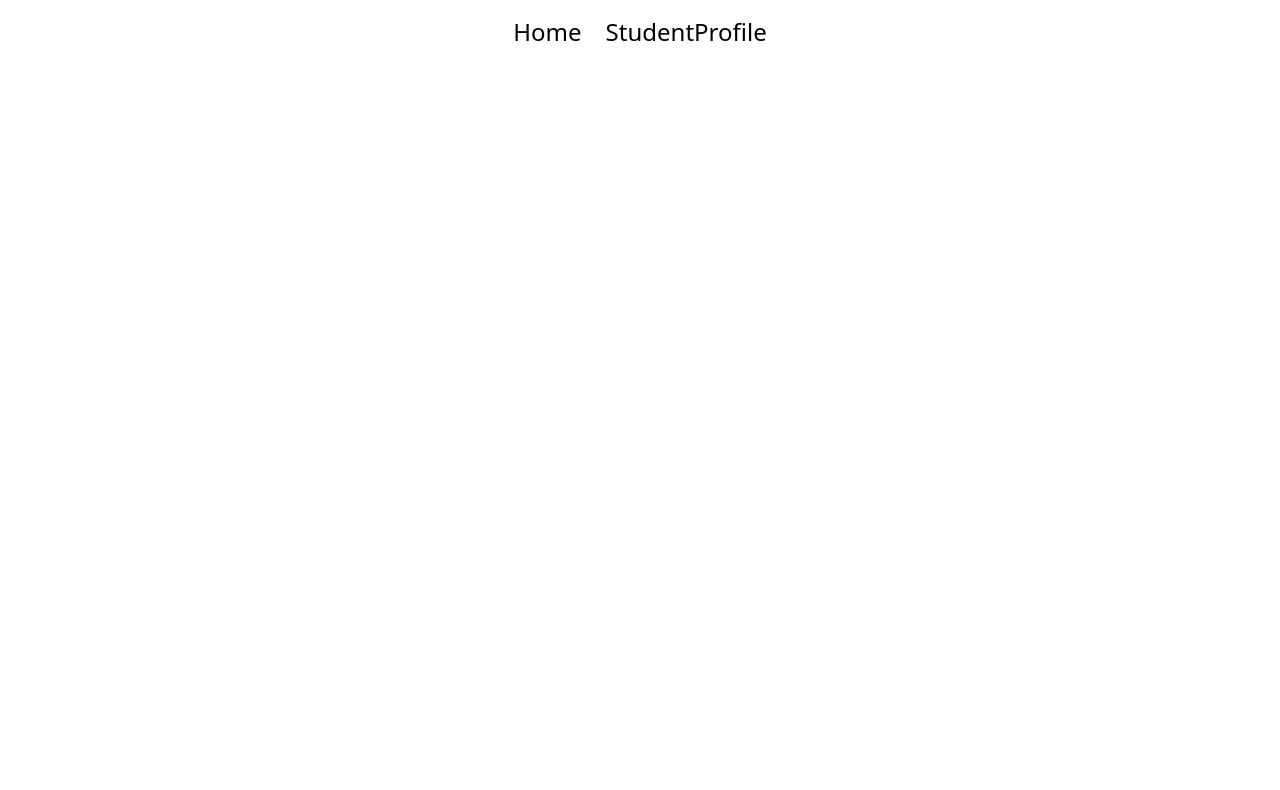
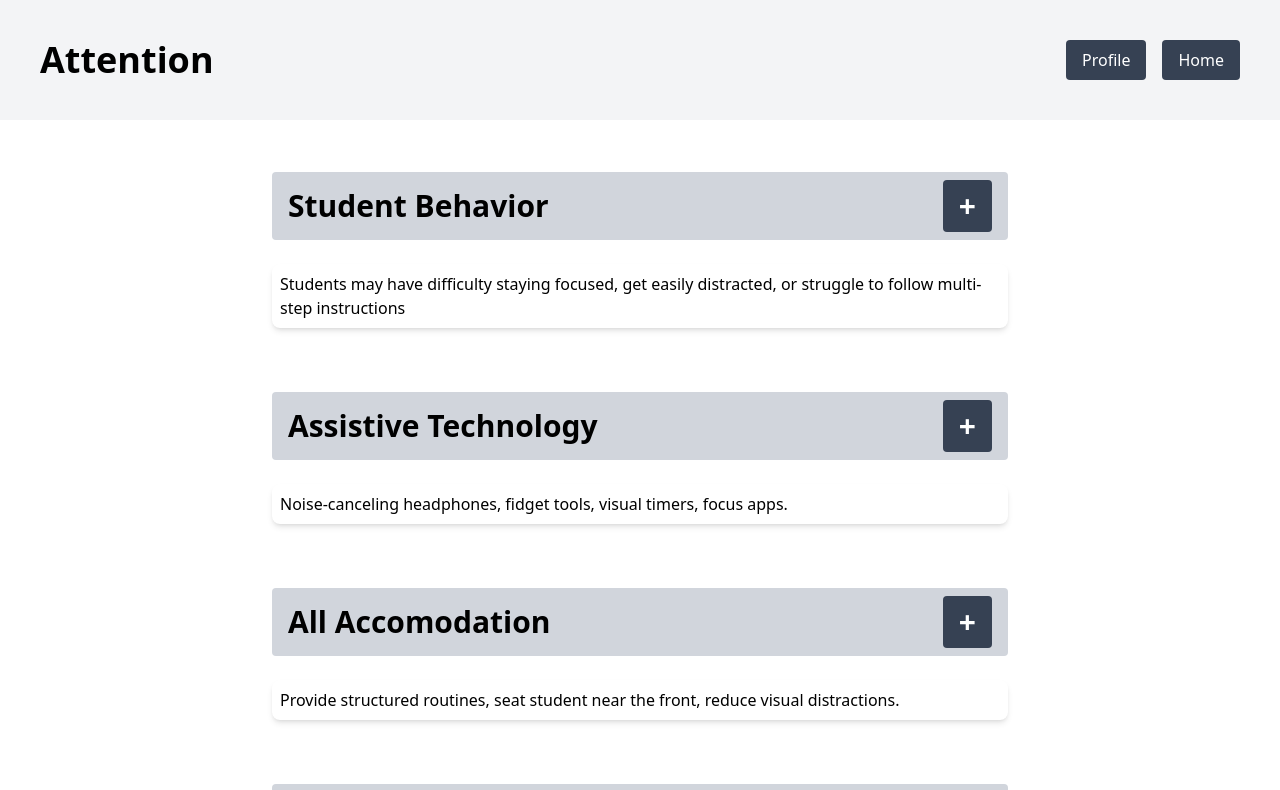
Before and after one commit to IkeAlmighty/hack-the-gap, a React (Vite) app in the folder client/: page /tags/Attention in a window 1280 px wide. Before the commit this address had no page. Shown: the top 790 px of the page. Built offline with nearby package versions, Linux system fonts and the light colour scheme.

Commit message:
fixed home buttons

```diff
--- a/client/src/RouterConfig.jsx
+++ b/client/src/RouterConfig.jsx
@@ -8,7 +8,7 @@ export default function RouterConfig() {
         <Routes>
             <Route index element={<Home />} />
             <Route path="/student-profile" element={<StudentProfile />} />
-            <Route path="/tags" element={<TagInfo />} />
+            <Route path="/tags/Attention" element={<TagInfo />} />
             <Route path="/home" element={<Home />} />
         </Routes>
     );
--- a/client/src/components/NavBar.jsx
+++ b/client/src/components/NavBar.jsx
@@ -12,6 +12,7 @@ export default function NavBar() {
     const links = [
         { pathname: '/Home', text: "Home" },
         { pathname: '/student-profile', text: "StudentProfile" },
+        { pathname: '/tags/Attention', text: "TagInfo" },
     ]
 
     return (
--- a/client/src/pages/TagInfo.jsx
+++ b/client/src/pages/TagInfo.jsx
@@ -1,6 +1,6 @@
 import React, { useState, useEffect } from 'react';
 import { decamelCase } from '../utils/prettify';
-
+import { NavLink } from "react-router";
 import { useParams } from 'react-router';
 
 export default function TagInfo() {
```
